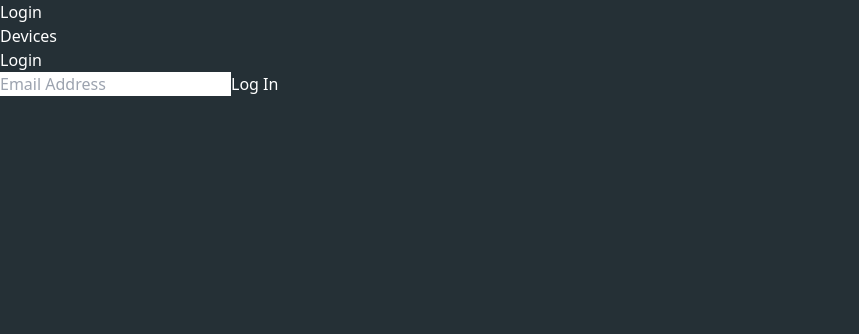
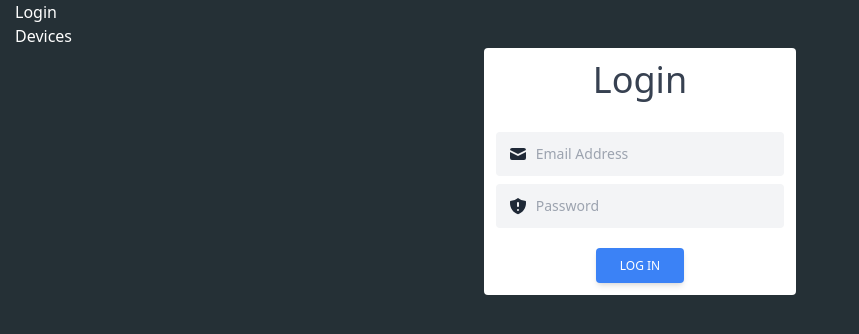
Before and after one commit to faridulhassan/meldcx-react-frontend, a React (Vite) app: page / in a window 1280 px wide. Shown: the top 334 px of the page, without its empty margins (0-859 px from the left). Built offline with nearby package versions, Linux system fonts and the light colour scheme.

Commit message:
woked on login form ui

```diff
--- a/src/App.jsx
+++ b/src/App.jsx
@@ -8,6 +8,7 @@ function App() {
         <div className="App">
             <BrowserRouter>
                 <nav>
+                    <div className="container">
                         <ul>
                             <li>
                                 <Link to="/">Login</Link>
@@ -16,9 +17,11 @@ function App() {
                                 <Link to="/devices">Devices</Link>
                             </li>
                         </ul>
+                    </div>
                 </nav>
                 <Routes>
                     <Route index element={<Login />} />
+                    <Route path="login" element={<Login />} />
                     <Route path="devices" element={<Devices />} />
                     <Route path="*" element={<Navigate to="/" replace />} />
                 </Routes>
--- a/src/pages/Devices.jsx
+++ b/src/pages/Devices/index.jsx
@@ -10,10 +10,10 @@ export default function Devices() {
         };
     }, []);
     return (
-        <div sx={{ pt: 12 }}>
+        <div>
             <h1>Devices</h1>
-            <button size="sm">Notify</button>
-            <button size="sm">Log Out</button>
+            <button>Notify</button>
+            <button>Log Out</button>
         </div>
     );
 }
--- a/src/pages/Login.jsx
+++ /dev/null
@@ -1,15 +0,0 @@
-import React from "react";
-
-export default function Login() {
-    return (
-        <div>
-            <form>
-                <h3>Login</h3>
-                <input placeholder="Email Address" required type="email" sx={{ my: 3 }} />
-                <button variant="contained" type="submit">
-                    Log In
-                </button>
-            </form>
-        </div>
-    );
-}
--- /dev/null
+++ b/src/pages/Login/LoginForm.jsx
@@ -0,0 +1,38 @@
+export default function LoginForm() {
+    return (
+        <div className="rounded p-3 bg-white text-center text-gray-700 font-light">
+            <form>
+                <h1 className="text-4xl line-height-2 mb-8">Login</h1>
+                <div className="relative flex w-full flex-wrap items-stretch mb-2">
+                    <span className="z-10 h-full leading-snug font-normal absolute text-center text-gray-800  bg-transparent rounded text-base items-center justify-center w-8 pl-3 py-3">
+                        <svg xmlns="http://www.w3.org/2000/svg" className="h-5 w-5" viewBox="0 0 20 20" fill="currentColor">
+                            <path d="M2.003 5.884L10 9.882l7.997-3.998A2 2 0 0016 4H4a2 2 0 00-1.997 1.884z" />
+                            <path d="M18 8.118l-8 4-8-4V14a2 2 0 002 2h12a2 2 0 002-2V8.118z" />
+                        </svg>
+                    </span>
+                    <input type="email" placeholder="Email Address" required className="px-3 py-3 placeholder-gray-400 text-gray-700 relative bg-gray-100  rounded text-sm border-0 outline-none focus:outline-none focus:ring w-full pl-10" />
+                </div>
+                <div className="relative flex w-full flex-wrap items-stretch mb-2">
+                    <span className="z-10 h-full leading-snug font-normal absolute text-center text-gray-800  bg-transparent rounded text-base items-center justify-center w-8 pl-3 py-3">
+                        <svg xmlns="http://www.w3.org/2000/svg" className="h-5 w-5" viewBox="0 0 20 20" fill="currentColor">
+                            <path
+                                fillRule="evenodd"
+                                d="M10 1.944A11.954 11.954 0 012.166 5C2.056 5.649 2 6.319 2 7c0 5.225 3.34 9.67 8 11.317C14.66 16.67 18 12.225 18 7c0-.682-.057-1.35-.166-2.001A11.954 11.954 0 0110 1.944zM11 14a1 1 0 11-2 0 1 1 0 012 0zm0-7a1 1 0 10-2 0v3a1 1 0 102 0V7z"
+                                clipRule="evenodd"
+                            />
+                        </svg>
+                    </span>
+                    <input type="email" placeholder="Password" required className="px-3 py-3 placeholder-gray-400 text-gray-700 relative bg-gray-100  rounded text-sm border-0 outline-none focus:outline-none focus:ring w-full pl-10" />
+                </div>
+                <div class="flex space-x-2 justify-center mt-5">
+                    <button
+                        type="submit"
+                        class="inline-block px-6 py-2.5 bg-blue-500 text-white font-medium text-xs leading-tight uppercase rounded shadow-md hover:bg-blue-700 hover:shadow-lg focus:bg-blue-700 focus:shadow-lg focus:outline-none focus:ring-0 active:bg-blue-800 active:shadow-lg transition duration-150 ease-in-out"
+                    >
+                        Log In
+                    </button>
+                </div>
+            </form>
+        </div>
+    );
+}
--- /dev/null
+++ b/src/pages/Login/index.jsx
@@ -0,0 +1,15 @@
+import LoginForm from "./LoginForm";
+
+export default function Login() {
+    return (
+        <div className="">
+            <div className="container mx-auto">
+                <div className="flex flex-wrap justify-center">
+                    <div className="w-full  md:w-2/4 xl:w-1/4 ">
+                        <LoginForm />
+                    </div>
+                </div>
+            </div>
+        </div>
+    );
+}
--- a/tailwind.config.js
+++ b/tailwind.config.js
@@ -1,7 +1,12 @@
 module.exports = {
+    // mode: "jit",
     content: ["./src/**/*.{html,js,jsx}"],
     theme: {
-        extend: {}
+        extend: {},
+        container: {
+            center: true,
+            padding: "15px"
+        }
     },
     plugins: []
 };
```
Also changed, not shown: src/Devices.png (added), src/Log In.png (added). Lines whose indentation alone changed are shown as unchanged.
